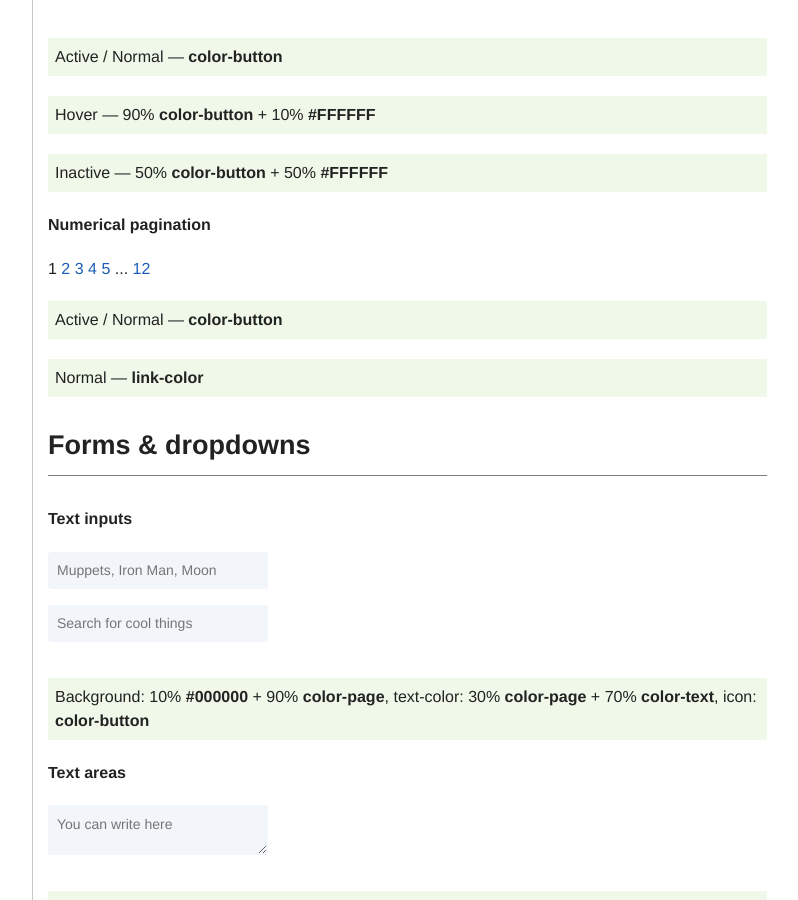
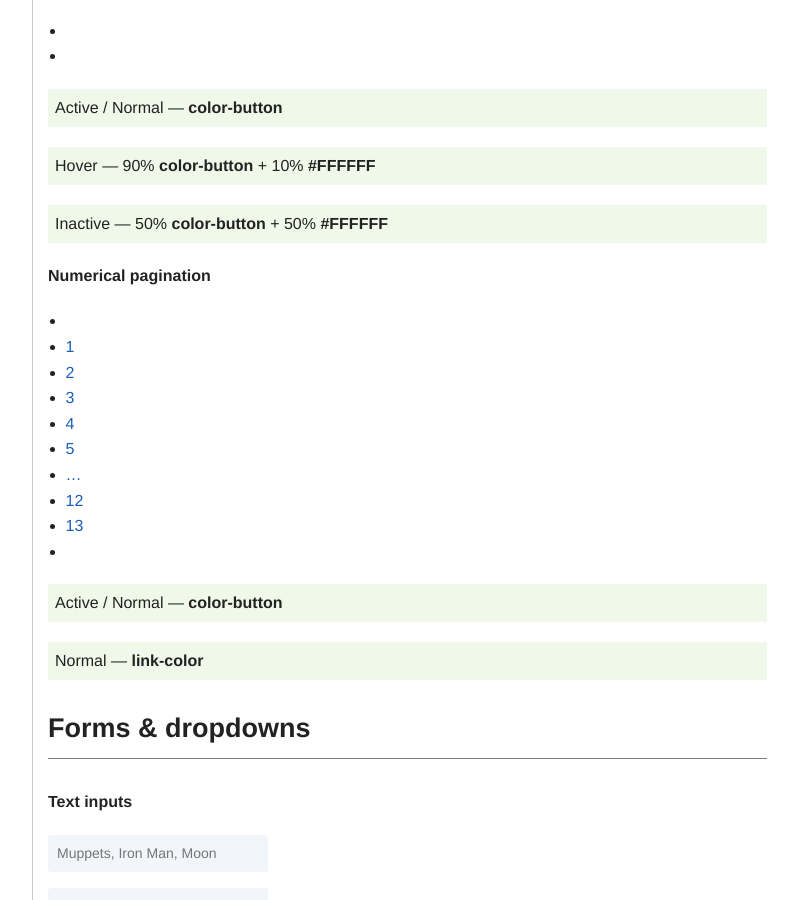
Before and after one commit to Wikia/style-guide, a Jekyll site: the page built from section/theming/index.html, in a window 1280 px wide and 900 px high, scrolled down 2370 px. Shown: the whole window, without its empty margins (358-1156 px from the left). Built offline with Jekyll 4.4.1, drawn with Linux system fonts in a browser that asks for light colours.

Commit message:
Fix pagination markup

```diff
--- a/section/theming/index.html
+++ b/section/theming/index.html
@@ -121,10 +121,10 @@ layout: default
 <p>
 	<strong>Pager</strong>
 </p>
-<div class="clearfix">
-	<span class="page-previous"></span>
-	<span class="page-next"></span>
-</div>
+<ul class="pagination">
+	<li class="arrow-left"><a></a></li>
+	<li class="arrow-right"><a></a></li>
+</ul>
 <aside>
 	Active / Normal &mdash; <strong>color-button</strong>
 </aside>
@@ -138,19 +138,18 @@ layout: default
 <p>
 	<strong>Numerical pagination</strong>
 </p>
-<div class="pagination">
-	<div class="numbered clearfix">
-		<a class="page-previous inactive"></a>
-		<span class="page">1</span>
-		<a class="page">2</a>
-		<a class="page">3</a>
-		<a class="page">4</a>
-		<a class="page">5</a>
-		<span>...</span>
-		<a class="page">12</a>
-		<a class="page-next active"></a>
-	</div>
-</div>
+<ul class="pagination">
+	<li class="arrow-left unavailable"><a></a></li>
+	<li class="current"><a href="">1</a></li>
+	<li><a href="">2</a></li>
+	<li><a href="">3</a></li>
+	<li><a href="">4</a></li>
+	<li><a href="">5</a></li>
+	<li class="unavailable"><a href="">&hellip;</a></li>
+	<li><a href="">12</a></li>
+	<li><a href="">13</a></li>
+	<li class="arrow-right"><a href=""></a></li>
+</ul>
 <aside>
 	Active / Normal &mdash; <strong>color-button</strong>
 </aside>
```
